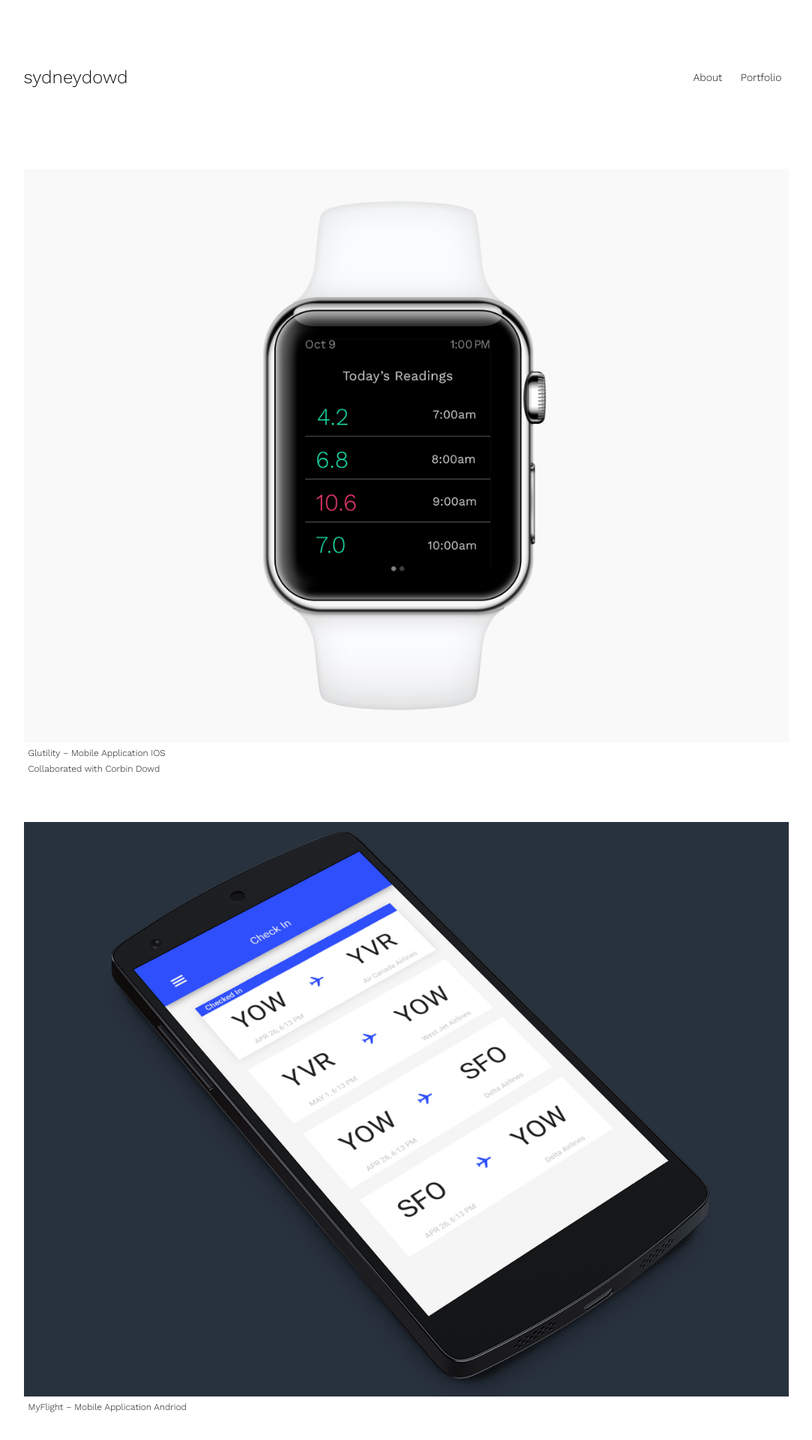
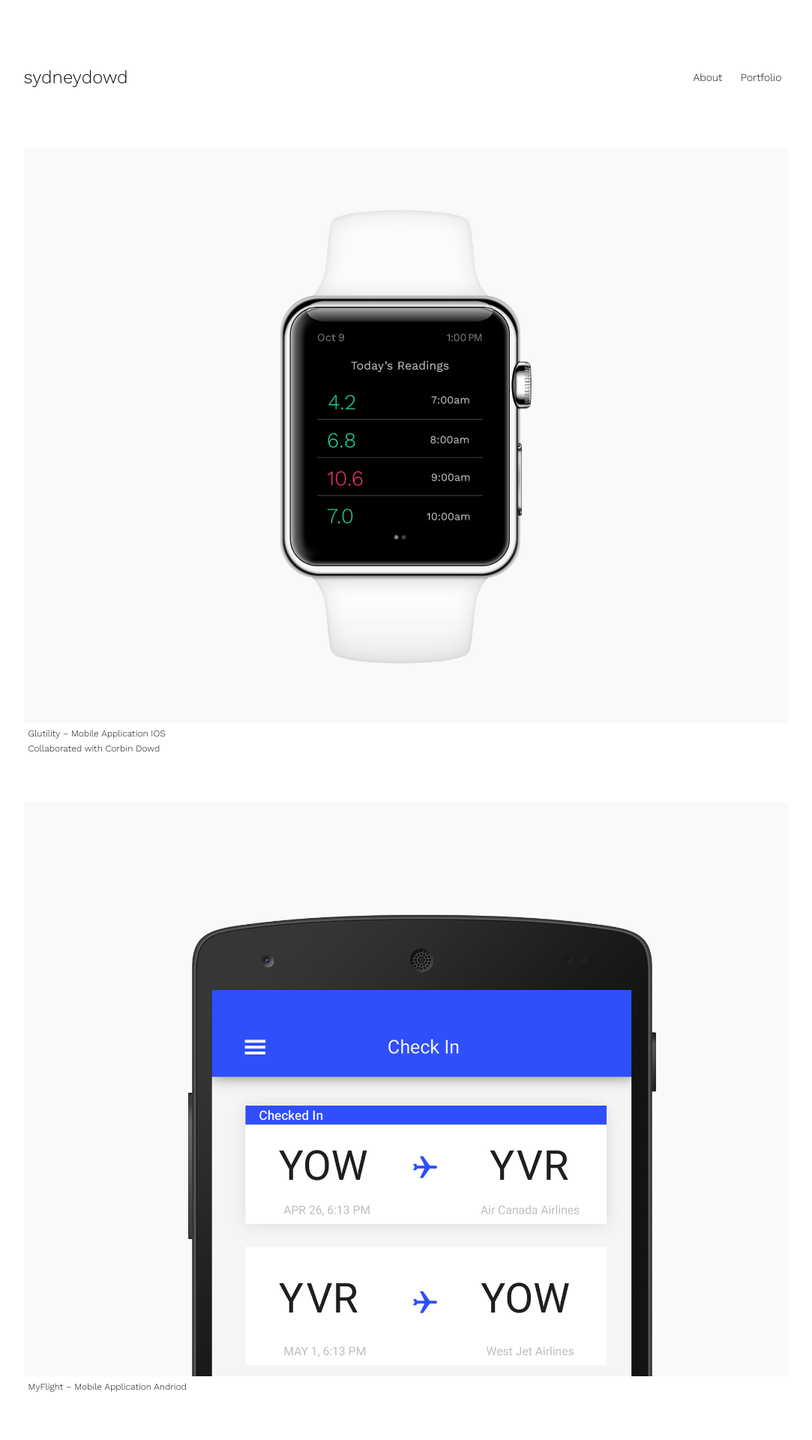
Before and after one commit to sydneydowd/portfolio, a Jekyll site: the page built from index.html, in a window 1280 px wide. Shown: the top 1920 px of the page at 75% size, without its empty margins (98-1181 px from the left). Built offline with Jekyll 4.4.1, drawn with Linux system fonts in a browser that asks for light colours.

Commit message:
chaged pictures on the main page

```diff
--- a/_layouts/default.html
+++ b/_layouts/default.html
@@ -44,7 +44,7 @@
 
 </main>
 
-<footer role="footer" id="footer" class="email-footer">
+<footer role="footer" id="footer" class="pad-b email-footer">
   <div class="skip-links">
   <a href="#top">Back to Top</a>
   </div>
--- a/index.html
+++ b/index.html
@@ -2,7 +2,7 @@
 layout: default
 ---
 
-<div class="work pad-t pad-b">
+<div class="work pad-b">
 
 
    <figure class="padding">
@@ -11,7 +11,7 @@
     </figure>
 
   <figure class="padding">
-      <a href="{{site.baseurl}}/myflight/"><img class="workprev" src="{{site.baseurl}}/images/myflight-mockup.jpg" alt="MyFlight Andriod Application"></a>
+      <a href="{{site.baseurl}}/myflight/"><img class="workprev" src="{{site.baseurl}}/images/myflight-main.png" alt="MyFlight Andriod Application"></a>
         <figcaption class="milli">MyFlight – Mobile Application Andriod <br></figcaption>
     </figure>
 
--- a/myflight.html
+++ b/myflight.html
@@ -10,8 +10,8 @@
   <p>Currently flyers are forced to source important information related to their trip from multiple places, e.g., passbook for boarding passes, old emails for flight itinerary and flying time, and Google for gate changes or flight delays. MyFlight is a mobile app for frequent flyers that is designed to help take some of the stress out of traveling by providing the user with an easy way to access all their trip information in one simple place. </p>
 </div>
 
-  <img class="work-images pad-t" src="{{site.baseurl}}/images/myflight-mockup.jpg" alt="Myflight Main Screen">
-  <img class="work-images pad-t" src="{{site.baseurl}}/images/myflight-display.jpg" alt="Myflight Boarding Information">
+  <img class="work-images pad-t" src="{{site.baseurl}}/images/myflight-mockup" alt="Myflight Main Screen">
+  <img class="work-images pad-t" src="{{site.baseurl}}/images/myflight-display.png" alt="Myflight Boarding Information">
   <img class="work-images pad-t" src="{{site.baseurl}}/images/myflight-icons.png" alt="MyFlight Icons">
   <img class="work-images pad-t" src="{{site.baseurl}}/images/style-tile-myflight.png" alt="MyFlight Icons">
   <img class="work-images pad-t pad-b" src="{{site.baseurl}}/images/myflight-sketches.jpg" alt="MyFlight Sketches">
```
Also changed, not shown: images/diabetes-prev.jpg, images/myflight-display.png (added), images/myflight-main.png (added), images/myflight-mockup.jpg, images/style-tile-glutility.png, images/style-tile-myflight.png, images/style-tile-watt.png, 1 other file.
